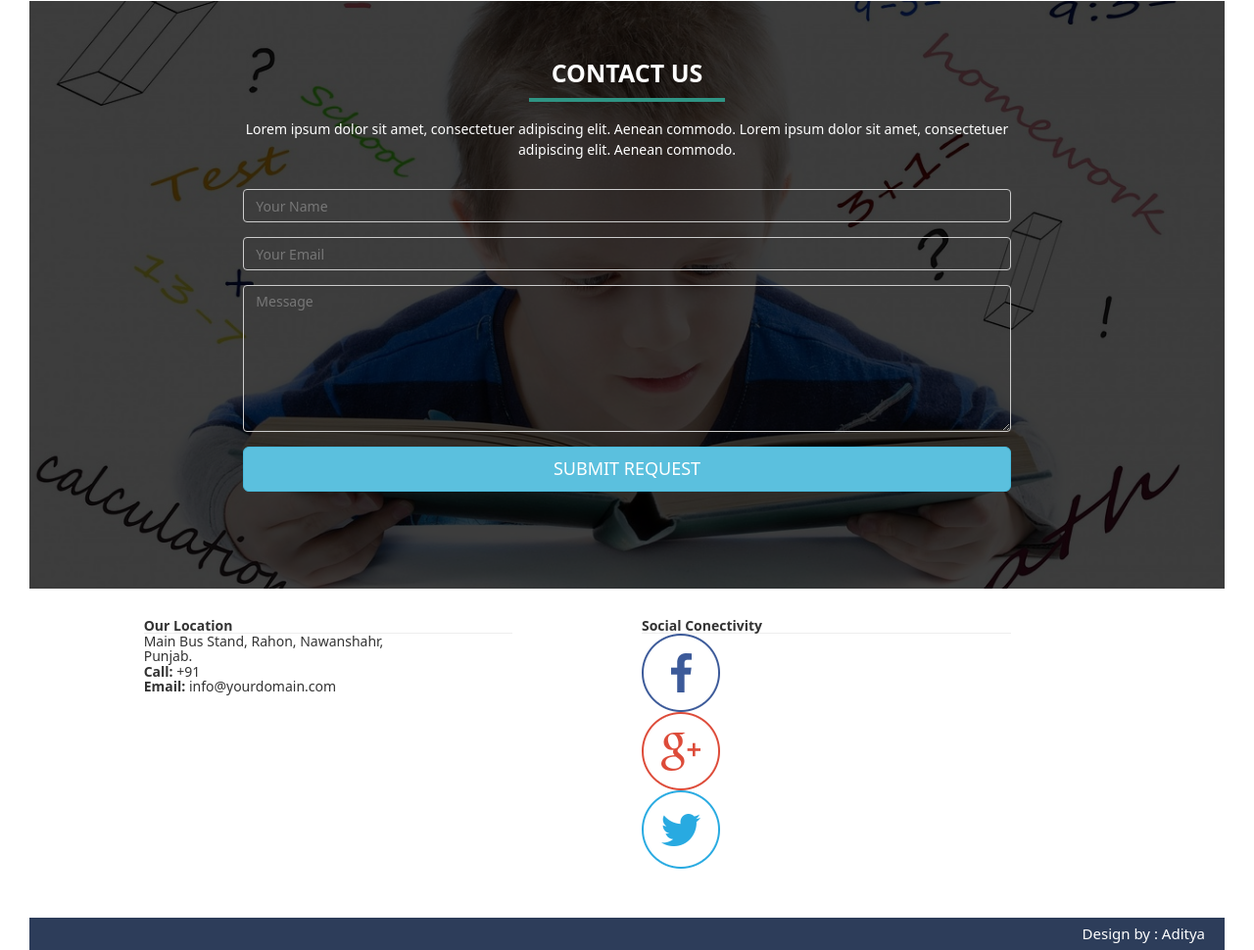
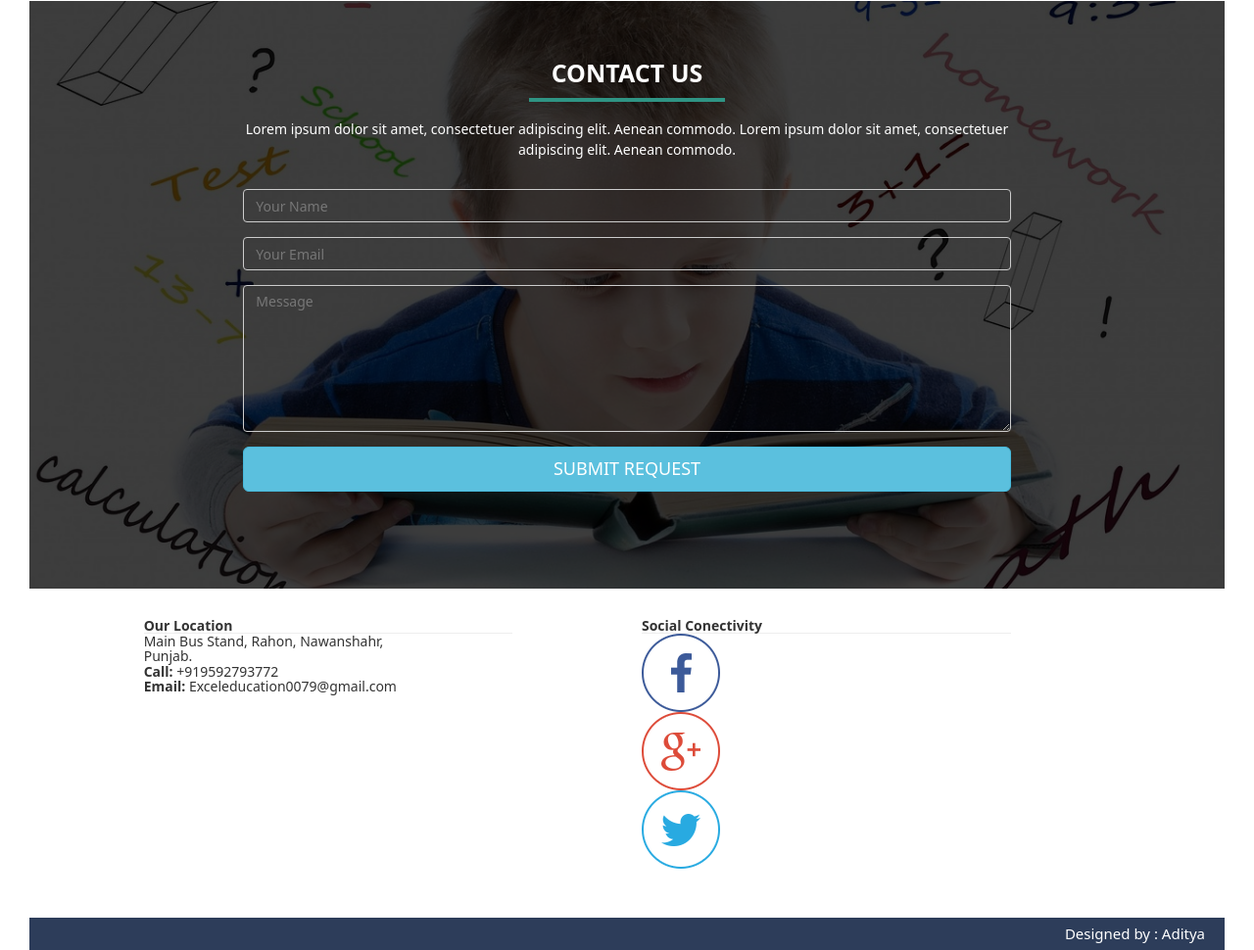
Before and after one commit to exceleducation1/exceleducation, a plain HTML site: page index.html in a window 1280 px wide. Shown: the part 2709-3679 px from the top of the page at 98% size. Drawn offline with nearby package versions, Linux system fonts and the light colour scheme.

Commit message:
Update index.html

```diff
--- a/index.html
+++ b/index.html
@@ -364,8 +364,8 @@
                     <div ">
                         <h4>Main Bus Stand, Rahon, Nawanshahr,</h4>
                         <h4>Punjab.</h4>
-                        <h4><strong>Call:</strong>  +91 </h4>
-                        <h4><strong>Email: </strong>info@yourdomain.com</h4>
+                        <h4><strong>Call:</strong>  +919592793772</h4>
+                        <h4><strong>Email: </strong>Exceleducation0079@gmail.com</h4>
                     </div>
 
 
@@ -386,7 +386,7 @@
                  </div>
      <!-- CONTACT SECTION END-->
     <div id="footer">
-        <a>Design by : Aditya</a>
+        <a>Designed by : Aditya</a>
     </div>
      <!-- FOOTER SECTION END-->
 
```
